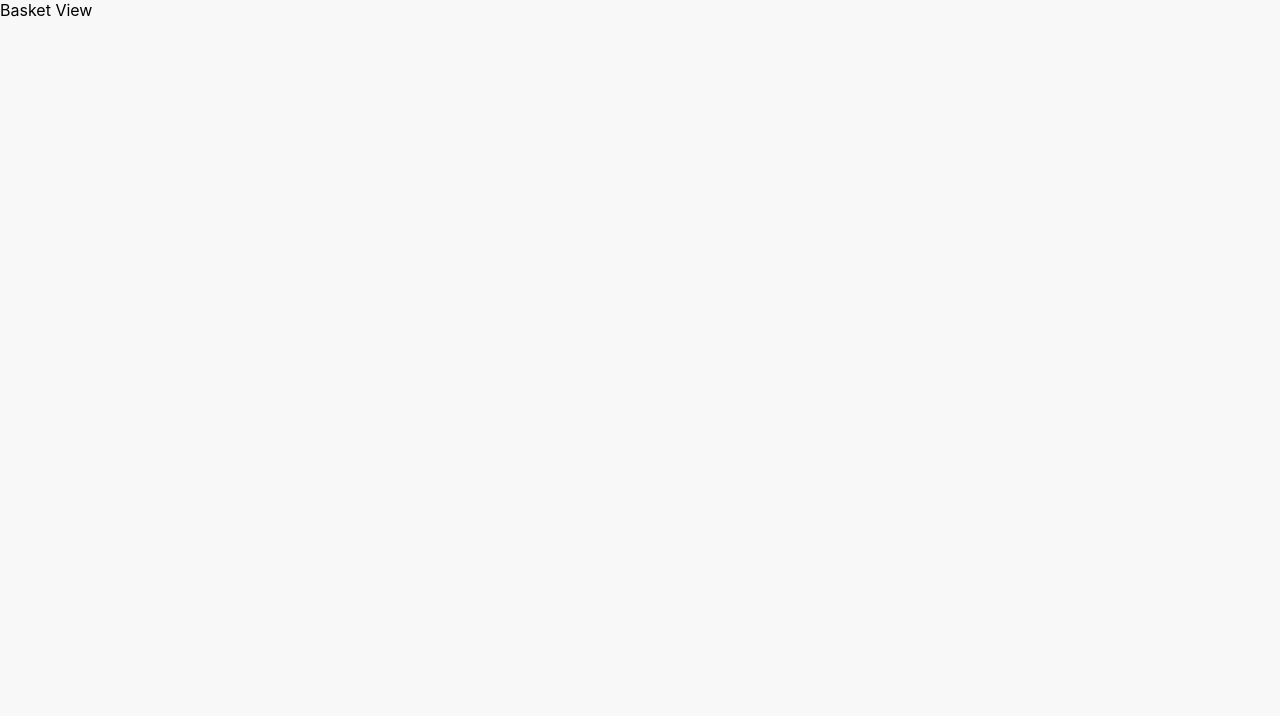
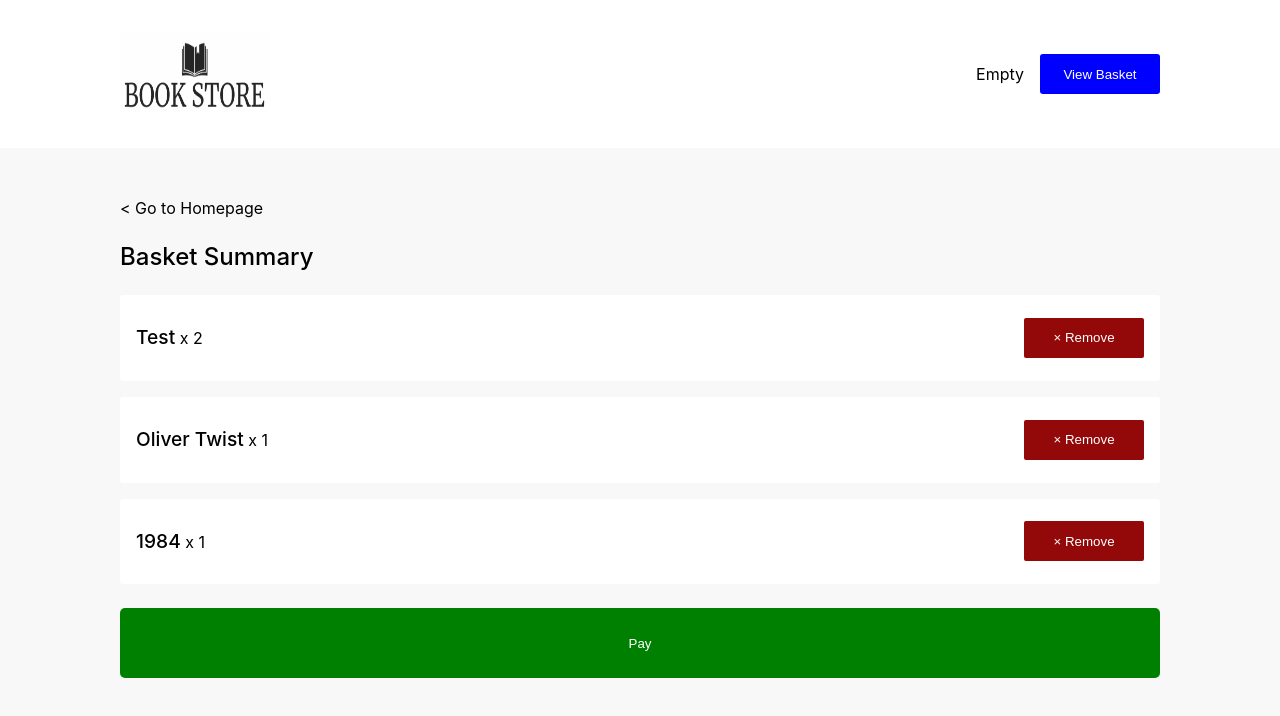
Before and after one commit to kenovienadu/nextjs-books-app, a Next.js app: page /basket in a window 1280 px wide. Shown: the top 716 px of the page. Built offline with nearby package versions, Linux system fonts and the light colour scheme.

Commit message:
feat: implement BookDetail and Basket UI

```diff
--- a/components/navbar/index.tsx
+++ b/components/navbar/index.tsx
@@ -1,4 +1,5 @@
 import Image, { ImageLoader } from "next/image";
+import Link from "next/link";
 import styles from "./navbar.module.css";
 
 export default function Navbar () {
@@ -7,6 +8,7 @@ export default function Navbar () {
     <div className={styles.wrapper}>
       <nav className={styles.nav}>
         <div>
+          <Link href="/">
             <Image
               src="/assets/logo.jpg"
               width={200}
@@ -14,13 +16,16 @@ export default function Navbar () {
               alt="book store logo"
               className={styles.logo}
             />
+          </Link>
         </div>
 
         <div className={styles.navbarRight}>
           <span>Empty</span>
+          <Link href="/basket">
             <button className={styles.cta}>
               View Basket
             </button>
+          </Link>
         </div>
       </nav>
     </div>
--- a/pages/api/hello.ts
+++ /dev/null
@@ -1,13 +0,0 @@
-// Next.js API route support: https://nextjs.org/docs/api-routes/introduction
-import type { NextApiRequest, NextApiResponse } from 'next'
-
-type Data = {
-  name: string
-}
-
-export default function handler(
-  req: NextApiRequest,
-  res: NextApiResponse<Data>
-) {
-  res.status(200).json({ name: 'John Doe' })
-}
--- /dev/null
+++ b/pages/basket/basket.module.css
@@ -0,0 +1,33 @@
+.basketItem{
+  background-color: white;
+  display: grid;
+  align-items: center;
+  grid-template-columns: auto 120px;
+  margin-bottom: 1em;
+  padding: 1em;
+  border-radius: 3px;
+}
+
+.basketItem button{
+  background-color: rgb(147, 8, 8);
+  color: white;
+  border-radius: 2px;
+}
+
+.basketItemtitle{
+  font-weight: 500;
+  font-size: 1.2em;
+  text-transform: capitalize;
+}
+
+.payBtnWrapper{
+  margin-top: 1.5em;
+}
+
+.payBtnWrapper button{
+  width: 100%;
+  background-color: green;
+  color: white;
+  height: 70px;
+  border-radius: 5px;
+}
--- a/pages/basket/index.tsx
+++ b/pages/basket/index.tsx
@@ -1,7 +1,75 @@
-const BasketView = () => (
-  <div>
-    Basket View
-  </div>
-)
+import Head from "next/head";
+import Link from "next/link";
+import Navbar from "../../components/navbar";
+import styles from "./basket.module.css";
+
+const BasketView = () => {
+
+  const basket = [
+    {
+      id: 1,
+      title: "test",
+      qty: 2,
+    },
+    {
+      id: 2,
+      title: "oliver twist",
+      qty: 1,
+    },
+    {
+      id: 3,
+      title: "1984",
+      qty: 1,
+    },
+  ]
+
+  const basketItems = basket.map((info) => {
+    const { id, title, qty } = info;
+
+    return (
+      <div key={id} className={styles.basketItem}>
+        <p>
+          <span className={styles.basketItemtitle}>{ title }</span> x { qty }
+        </p>
+
+        <button>
+          &times; Remove
+        </button>
+      </div>
+    )
+  })
+
+  return (
+    <>
+      <Head>
+        <title>BOOK Store | Basket</title>
+      </Head>
+
+      <Navbar />
+
+      <main className="container">
+        <div>
+          <Link href="/">
+            <span>
+              &lt; Go to Homepage
+            </span>
+          </Link>
+        </div>
+
+        <div>
+          <h3>Basket Summary</h3>
+        </div>
+
+        <div>
+          { basketItems }
+        </div>
+
+        <div className={styles.payBtnWrapper}>
+          <button>Pay</button>
+        </div>
+      </main>
+    </>
+  )
+}
 
 export default BasketView;
--- a/styles/globals.css
+++ b/styles/globals.css
@@ -23,6 +23,7 @@ button{
   outline: none;
   border: none;
   height: 40px;
+  cursor: pointer;
 }
 
 .bg-light{
@@ -35,3 +36,9 @@ button{
   max-width: 1200px;
   margin: 50px auto;
 }
+
+h3{
+  padding: 0;
+  font-weight: 500;
+  font-size: 24px;
+}
```
Also changed, not shown: components/book-card/book-card.module.css (deleted, +0 -11 lines), components/book-card/index.tsx (deleted, +0 -21 lines), pages/detail/[id]/book-detail.module.css (added, +37 -0 lines), pages/detail/[id]/index.tsx (+68 -5 lines), styles/Home.module.css (+12 -1 lines). Lines whose indentation alone changed are shown as unchanged.
